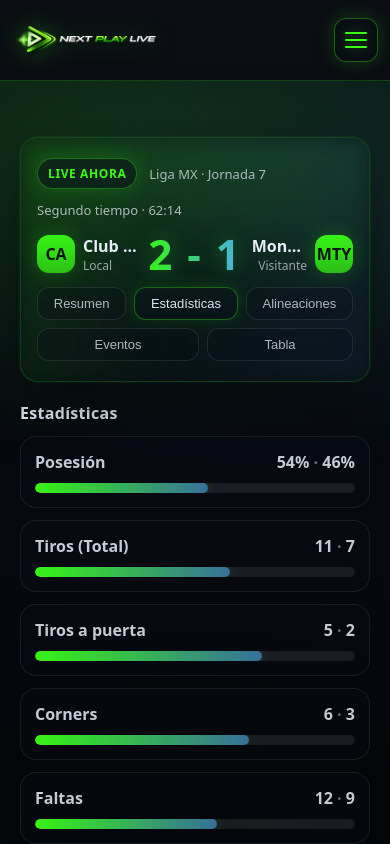
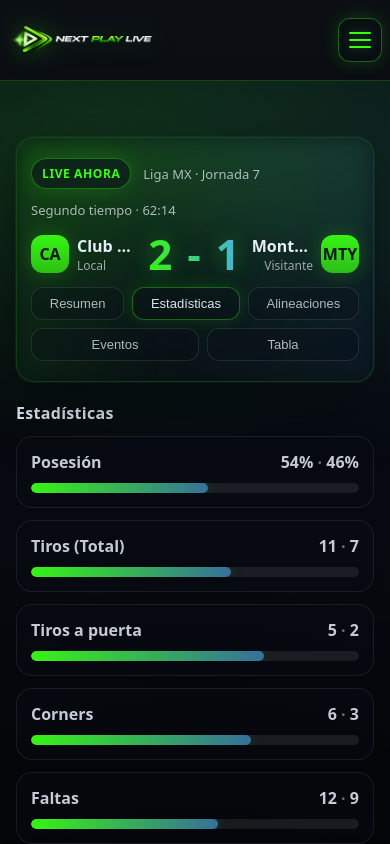
Before and after one commit to jonkas43/nextplaylive, a Next.js app: page / in a window 390 px wide. Built offline with nearby package versions, Linux system fonts and the light colour scheme.

Commit message:
iOS-like mobile width (reduced side padding + aligned menu)

```diff
--- a/app/globals.css
+++ b/app/globals.css
@@ -543,30 +543,45 @@
   .score{ font-size: 36px !important; }
 }
 
-/* Hacer la app más “edge-to-edge” en mobile */
+/* iOS-like: casi edge-to-edge en mobile */
 @media (max-width: 720px){
   .page{
     max-width: 100%;
-    padding-left: 12px !important;
-    padding-right: 12px !important;
+    padding-left: 8px !important;
+    padding-right: 8px !important;
   }
 
   .topbar{
-    padding-left: 12px !important;
-    padding-right: 12px !important;
+    padding-left: 8px !important;
+    padding-right: 8px !important;
   }
 
-  /* El hero ocupa más ancho visual */
+  .topbarInner{
+    max-width: 100% !important;
+  }
+
+  /* Hero más ancho visual */
   .heroCard{
-    padding-left: 16px !important;
-    padding-right: 16px !important;
+    padding-left: 14px !important;
+    padding-right: 14px !important;
+  }
+
+  /* Menú mobile: alineado a los mismos bordes */
+  .nav{
+    left: 0 !important;
+    right: 0 !important;
+    top: 64px !important;
+    margin: 0 8px !important;     /* mismo padding que .page */
   }
 }
 
-/* Extra: iPhones muy angostos */
-@media (max-width: 390px){
+/* Extra: muy angosto */
+@media (max-width: 360px){
   .page{
-    padding-left: 10px !important;
-    padding-right: 10px !important;
+    padding-left: 6px !important;
+    padding-right: 6px !important;
+  }
+  .nav{
+    margin: 0 6px !important;
   }
 }
```
